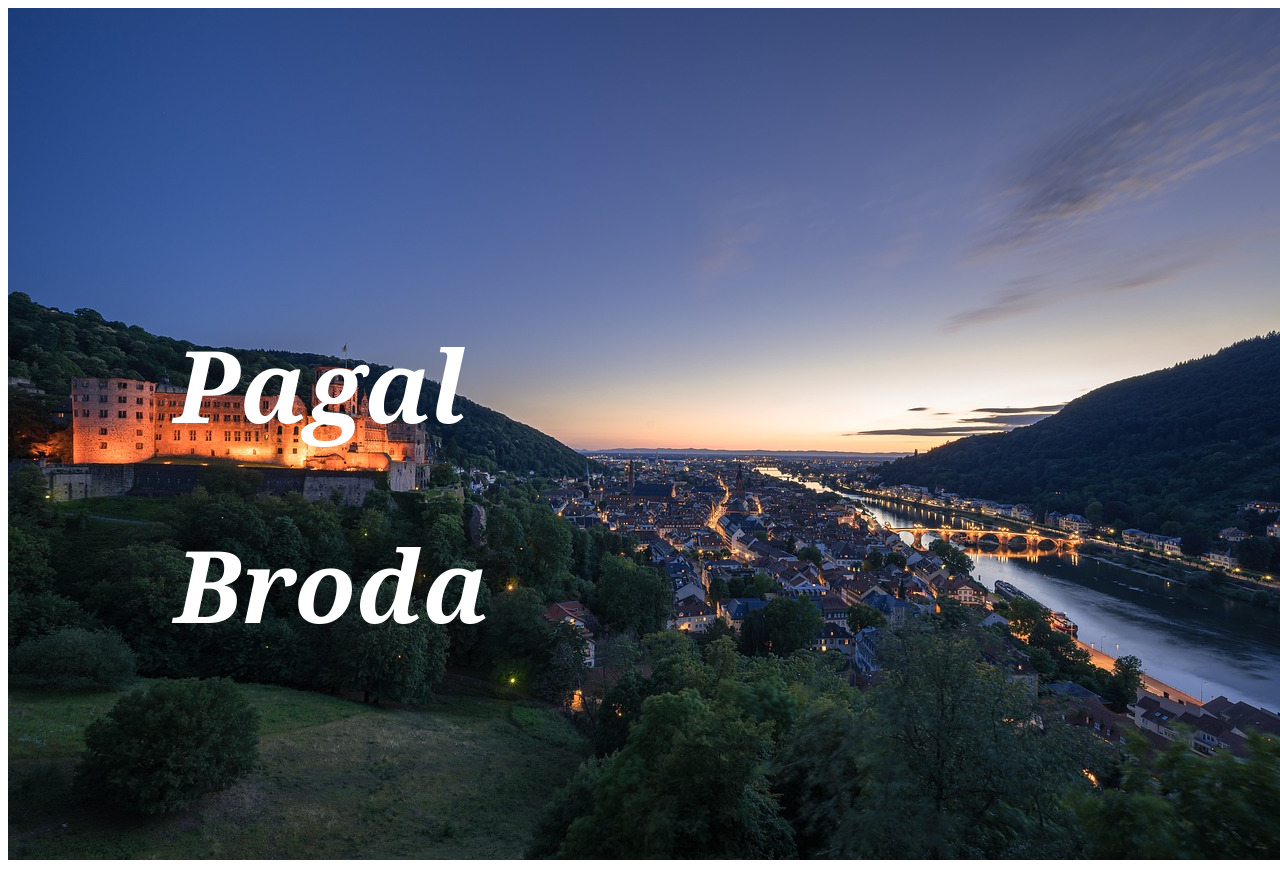
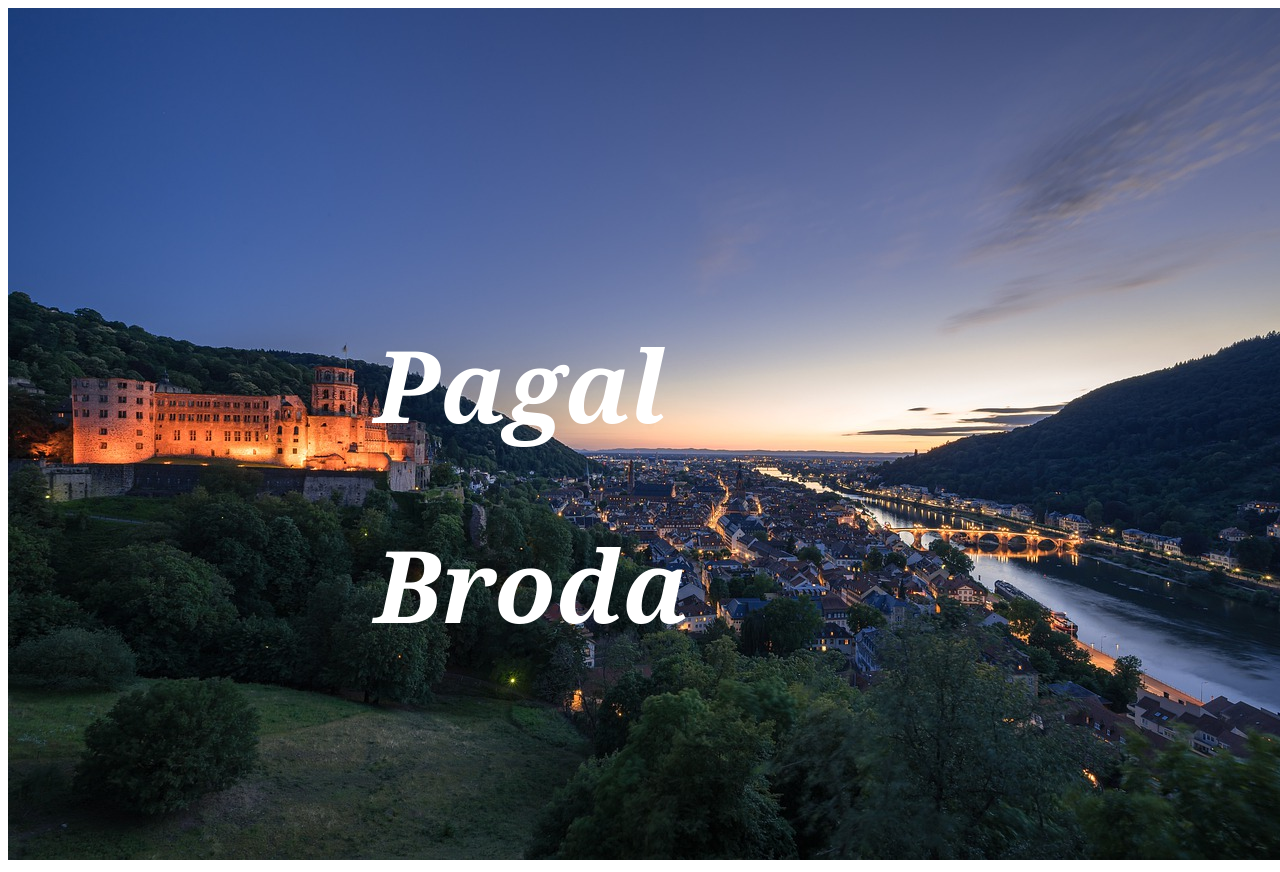
Before and after one commit to izzzyyy/Frnds, a plain HTML site: page index.html in a window 1280 px wide. Drawn offline with Linux system fonts and the light colour scheme.

Commit message:
Update 1.css

```diff
--- a/css/1.css
+++ b/css/1.css
@@ -18,7 +18,7 @@
     font-family: Georgia, serif;
     box-sizing: border-box;
     /* margin: 100px 150px 0px 150px; */
-        margin: 300px 150px 50px 150px;
+        margin: 300px 150px 50px 350px;
 
 }
 
@@ -29,6 +29,6 @@
     font-family: Georgia, serif;
     box-sizing: border-box;
     /* margin: 100px 150px 0px 150px; */
-        margin: 500px 150px 50px 150px;
+        margin: 500px 150px 50px 350px;
 
 }
```
